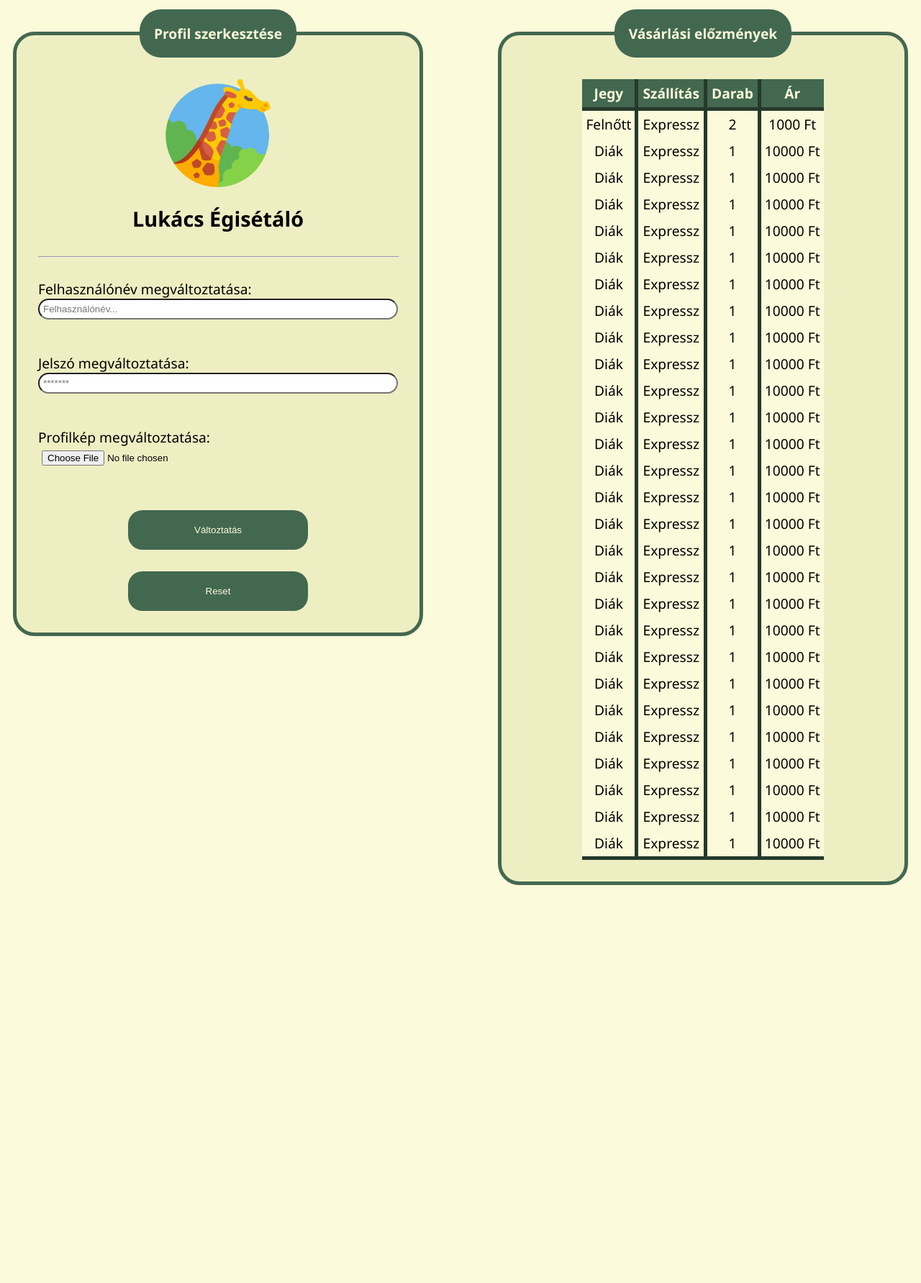
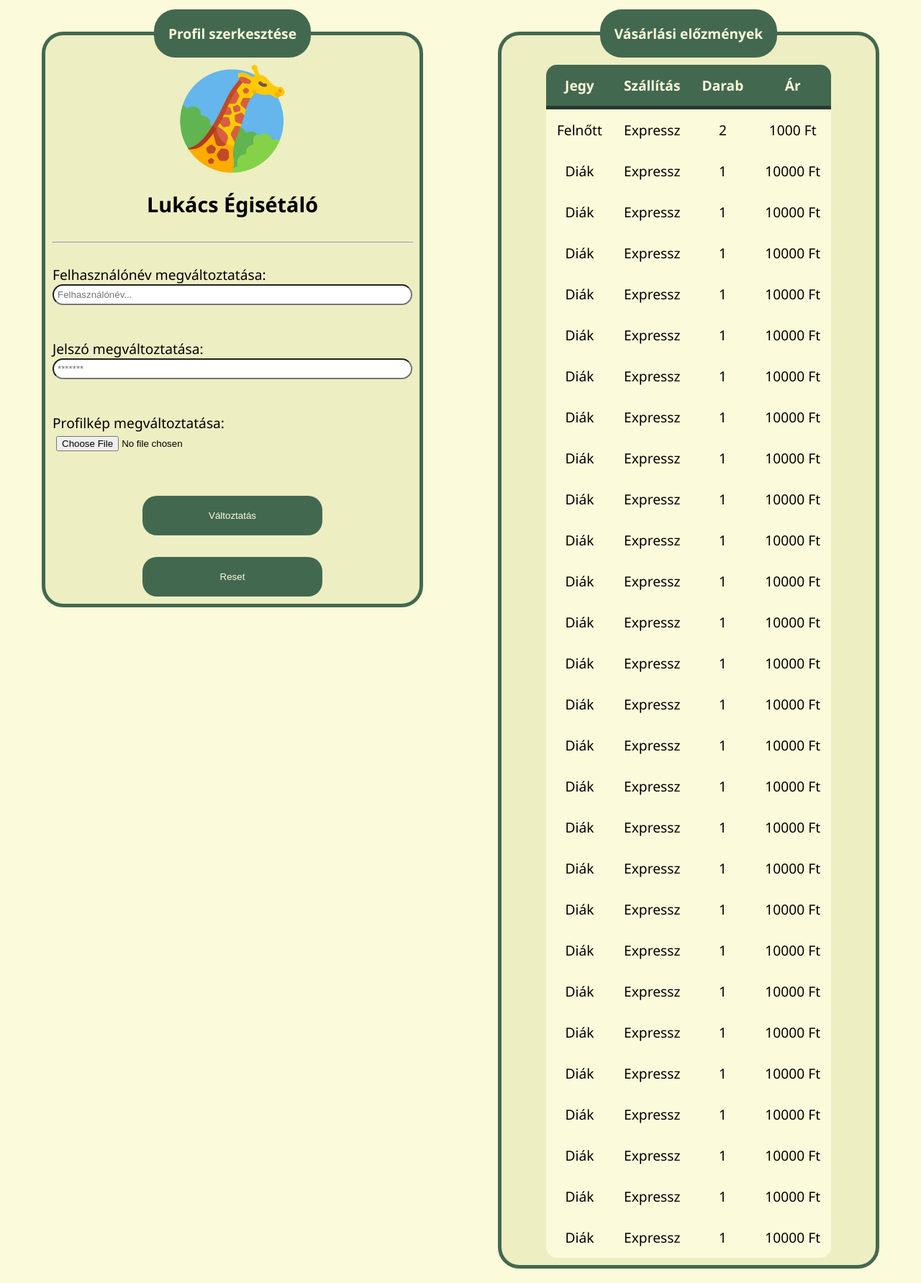
Before and after one commit to 30jackv/webproject, a PHP site: page /profil.html in a window 1280 px wide. Shown: the part 77-1860 px from the top of the page at 72% size. Before the commit the page ends 1307 px from the top, so only its background shows below. Run offline with PHP 8.4, Linux system fonts and the light colour scheme.

Commit message:
több hely a fieldseten belül, illetve táblázaton belül, előtte kicsi volt és nem igazán látható

```diff
--- a/css/profil.css
+++ b/css/profil.css
@@ -31,7 +31,7 @@ fieldset {
   border: #436850 5px solid;
   border-radius: 30px;
   width: 500px;
-  padding: 30px;
+  padding: 10px;
 }
 
 form legend {
@@ -84,34 +84,34 @@ table {
   margin-left: auto;
   margin-right: auto;
   text-align: center;
-  border-radius: 100px;
-}
-
-table * {
-  padding: 6px;
-}
-
-table td, table th {
-  border-right: 5px solid #253a2c;
-}
-
-table td:last-child, table th:last-child {
-  border: none;
 }
 
 table th {
+  padding: 15px;
   background-color: #436850;
   color: #FBFADA;
-  border-bottom: 5px solid #253a2c !important;
+  border-bottom: 5px solid #253a2c;
+}
+
+table th:first-child {
+  border-top-left-radius: 15px;
+}
+
+table th:last-child {
+  border-top-right-radius: 15px;
+}
+
+table tr:last-child td:first-child {
+  border-bottom-left-radius: 15px;
+}
+
+table tr:last-child td:last-child {
+  border-bottom-right-radius: 15px;
 }
 
 table td {
-  padding: 5px;
+  padding: 15px;
   background-color: #FBFADA;
-}
-
-table tr:last-child {
-  border-bottom: 5px solid #253a2c;
 }
 
 
```
